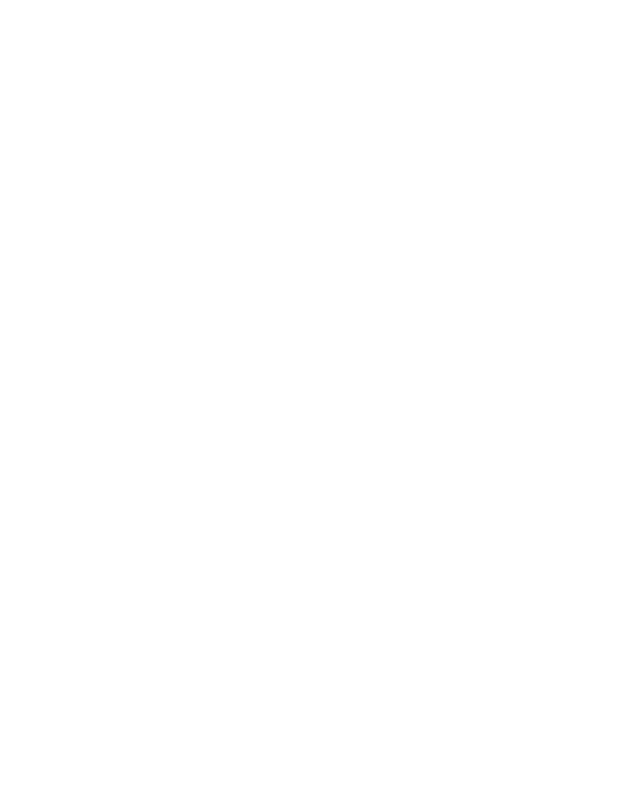
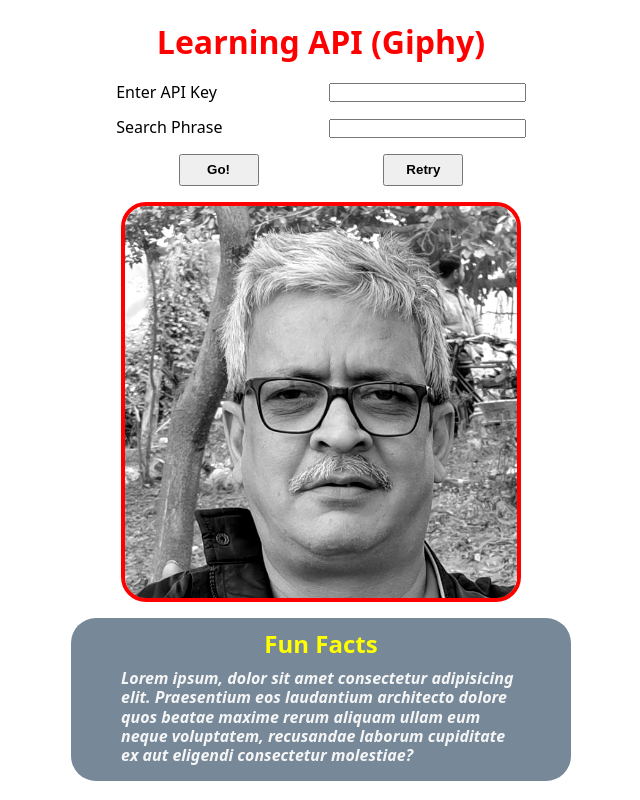
Before and after one commit to basushaunak/API-Testing-1-TOP, a website built with webpack: page src/template.html in a window 1280 px wide. Shown: the whole page, without its empty margins (319-959 px from the left). Built offline with nearby package versions, Linux system fonts and the light colour scheme.

Commit message:
Initial GUI Done

```diff
--- a/package.json
+++ b/package.json
@@ -20,7 +20,7 @@
   "devDependencies": {
     "@eslint/css": "^0.9.0",
     "@eslint/js": "^9.29.0",
-    "@eslint/json": "^0.12.0",
+    "@eslint/json": "^0.13.1",
     "@eslint/markdown": "^6.6.0",
     "css-loader": "^7.1.2",
     "eslint": "^9.29.0",
@@ -30,7 +30,7 @@
     "html-webpack-plugin": "^5.6.3",
     "prettier": "3.6.0",
     "style-loader": "^4.0.0",
-    "webpack": "^5.100.0",
+    "webpack": "^5.101.0",
     "webpack-cli": "^6.0.1",
     "webpack-dev-server": "^5.2.2"
   },
--- /dev/null
+++ b/src/css/styles.css
@@ -0,0 +1,89 @@
+*,
+*::before,
+*::after {
+  margin: 0;
+  padding: 0;
+  box-sizing: border-box;
+}
+
+html {
+  font-family: system-ui, sans-serif;
+  line-height: 1.2rem;
+}
+
+.container{
+    width: 80%;
+    margin-inline: auto;
+}
+
+.page-title{
+    margin-block: 1em;
+    text-align: center;
+    color: red;
+}
+
+.input-div{
+    width: 40%;
+    display: grid;
+    grid-template-columns: 1fr 1fr;
+    gap: 1rem;
+    justify-content: center;
+    align-items: center;
+    margin-inline: auto;
+}
+
+.action-btn{
+    font-weight: bold;
+    padding: 0.50em 1em;
+    width: 6em;
+}
+
+.buttons-div{
+    margin-block: 1rem;
+    width: 40%;
+    margin-inline: auto;
+
+    display: grid;
+    grid-template-columns: repeat(2,1fr);
+    align-items: center;
+}
+.action-btn{
+    justify-self: center;
+}
+
+.random-facts-frame{
+    background-color: lightslategray;
+    border-radius: 25px;
+    width: 500PX;
+    margin-inline: auto;
+}
+
+.fact-heading{
+    text-align: center;
+    padding-block: 1rem;
+    color: yellow;
+}
+
+.random-facts{
+    width: 80%;
+    margin-inline: auto;
+    font-style: italic;
+    font-weight: bold;
+    color: whitesmoke;
+    padding-block-end: 1rem;
+}
+
+.image-frame{
+    width: 400px;
+    height: 400px;
+    border: 4px red solid;
+    margin-inline: auto;
+    margin-block-end:1rem;
+    border-radius: 25px;
+    overflow: hidden;
+}
+.image-frame > img{
+    width: 100%;
+    height: 100%;
+    object-fit: cover;
+}
--- a/src/template.html
+++ b/src/template.html
@@ -3,14 +3,42 @@
   <head>
     <meta charset="UTF-8" />
     <meta name="viewport" content="width=device-width, initial-scale=1.0" />
-    <title>App Title</title>
+    <script src="./scripts/runapp.js"></script>
+    <link rel="stylesheet" href="./css/styles.css" />
+    <title>Learning API (Giphy)</title>
   </head>
   <body>
     <header>
+      <div class="container">
+        <h1 class="page-title">Learning API (Giphy)</h1>
+      </div>
     </header>
     <main>
+      <div class="container">
+        <div class="input-div">
+          <label for="api-key">Enter API Key</label>
+          <input type="text" id="api-key" />
+          <label for="search-phrase">Search Phrase</label>
+          <input type="text" id="search-phrase" />
+        </div>
+        <div class="buttons-div">
+          <button class="action-btn" id="btn-go">Go!</button>
+          <button class="action-btn" id="btn-retry">Retry</button>
+        </div>
+        <div class="image-frame">
+          <img src="./assets/images/me.jpg" alt="" />
+        </div>
+        <div class="random-facts-frame">
+          <h2 class="fact-heading">Fun Facts</h2>
+          <p class="random-facts">
+            Lorem ipsum, dolor sit amet consectetur adipisicing elit.
+            Praesentium eos laudantium architecto dolore quos beatae maxime
+            rerum aliquam ullam eum neque voluptatem, recusandae laborum
+            cupiditate ex aut eligendi consectetur molestiae?
+          </p>
+        </div>
+      </div>
     </main>
-    <footer>
-    </footer>
+    <footer></footer>
   </body>
 </html>
```
Also changed, not shown: src/assets/images/me.jpg (added), src/scripts/runapp.js (added), 1 other file.
